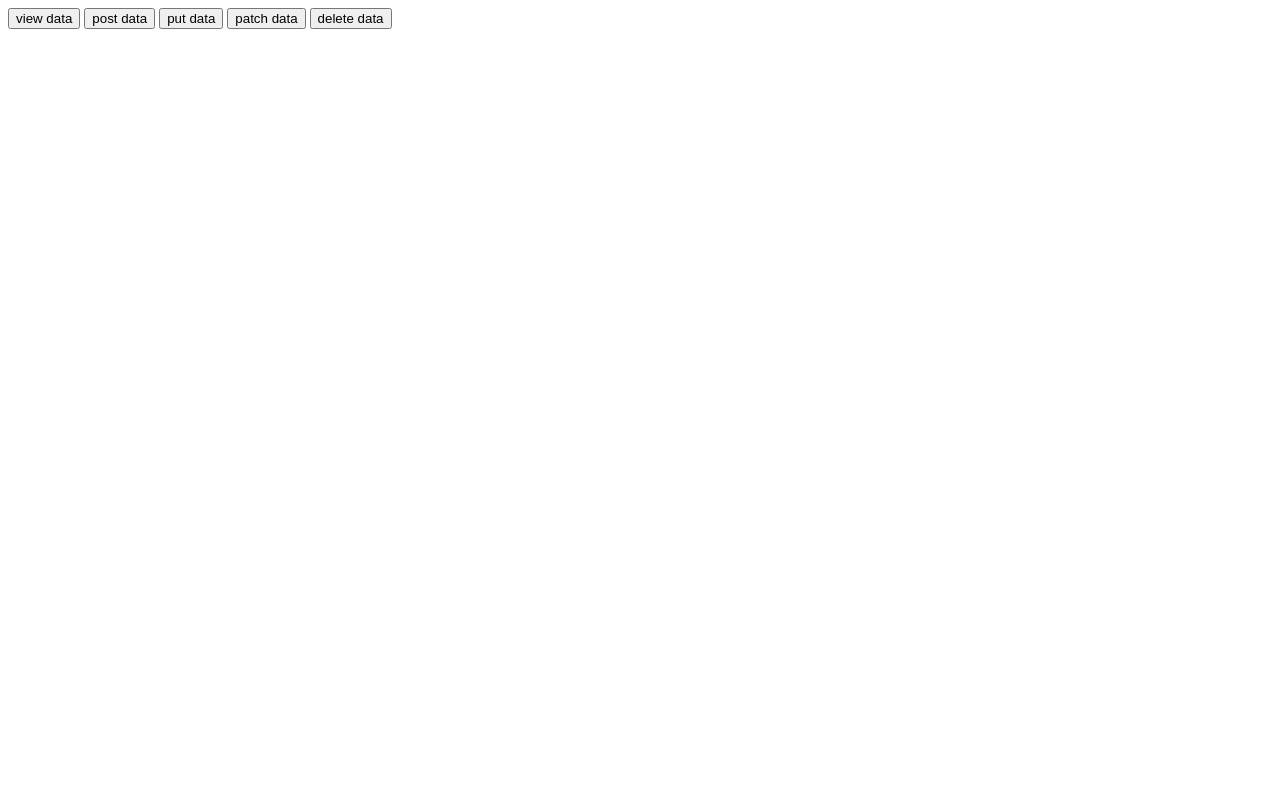
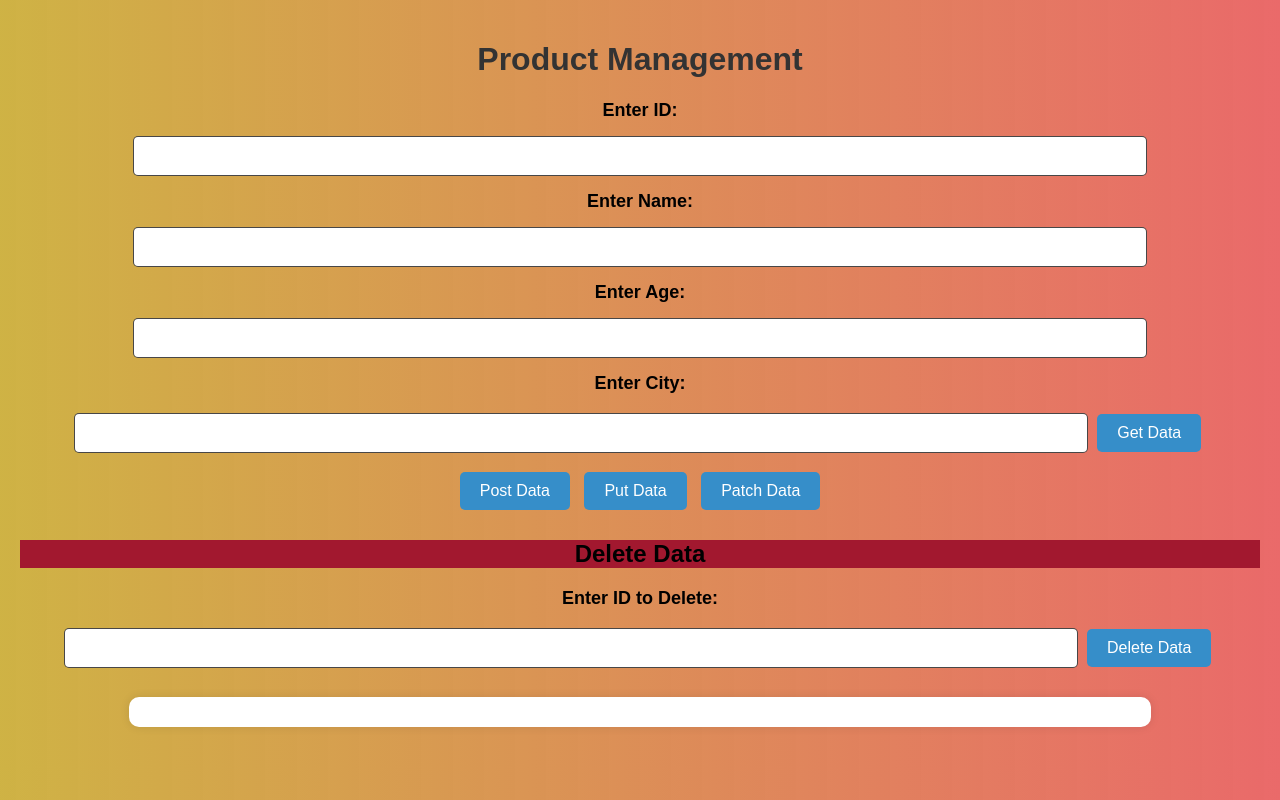
Before and after one commit to Balakrishnayempati/Json_render, a website: page index.html in a window 1280 px wide. Drawn offline with Linux system fonts and the light colour scheme.

Commit message:
json-render

```diff
--- a/index.html
+++ b/index.html
@@ -4,76 +4,179 @@
     <meta charset="UTF-8">
     <meta name="viewport" content="width=device-width, initial-scale=1.0">
     <title>Document</title>
+    <style>
+        body {
+            font-family: Arial, sans-serif;
+            background: linear-gradient(to right, #c3a017cd, #de1717a4);
+            margin: 0;
+            box-sizing: border-box;
+            padding: 20px;
+            text-align: center;
+        }
+        h1 {
+            color: #333;
+        }
+        label {
+            font-size: 18px;
+            font-weight: bold;
+            margin: 10px 0;
+            display: block;
+        }
+        input {
+            width: 80%;
+            padding: 10px;
+            margin: 5px 0;
+            border: 1px solid #1a1818cb;
+            border-radius: 5px;
+            font-size: 16px;
+        }
+        button {
+            background-color: #368ec9;
+            color: white;
+            padding: 10px 20px;
+            margin: 10px 5px;
+            border: none;
+            cursor: pointer;
+            font-size: 16px;
+            border-radius: 5px;
+        }
+        button:hover {
+            background-color: #69c83a;
+
+        }
+        #get-out {
+            width: 80%;
+            margin: 20px auto;
+            padding: 15px;
+            border-radius: 10px;
+            background: white;
+            box-shadow: 0px 0px 10px rgba(0, 0, 0, 0.1);
+            text-align: left;
+        }
+        #hh {
+            color: #000000;
+            background-color:rgb(162, 24, 47);
+
+        }
+        p {
+            font-size: 16px;
+            padding: 5px 0;
+            border-bottom: 1px solid #ddd;
+        }
+        #dee:hover
+        {
+            background-color: red;
+        }
+    </style>
 </head>
 <body>
-    <button id="butt" onclick="get_details()">view data</button>
-    <button onclick="get_post()">post data</button>
-    <button onclick="put_data()">put data</button>
-    <button onclick="patch()">patch data</button>
-    <button onclick="dele()">delete data</button>
+    <h1>Product Management</h1>
 
-   <script>
-     let btn=document.getElementById("butt")
-     btn.addEventListener("click",async function get_details()
-    {
-        let dt=await fetch("http://localhost:3000/data_b")
-        let res=await dt.json()
-        console.log(res)
+    <label>Enter ID:</label>
+    <input id="id" type="text">
 
+    <label>Enter Name:</label>
+    <input id="name" type="text">
 
-    })
-    let obj={
-        name:"hello",
-        age:28
-    }
-    async function get_post()
-    {
-        let dt=await fetch(" http://localhost:3000/data_b",
-        {
-            method:"POST",
-            headers:{
-                "Content-Type":"application/json"
-            },
-            body:JSON.stringify(obj)
-        })
-    }
-    async function put_data()
+    <label>Enter Age:</label>
+    <input id="age" type="text">
 
-    {
-        let obj={
-        city:"delhi"
-    }
-        let id=2
-        let dt=await fetch(`http://localhost:3000/data_b/${id}`,{
-            method:"PUT",
-            headers:{
-                "Content-Type":"application/json"
-            },
-            body:JSON.stringify(obj)
-        })
-    }
-    async function patch()
-    {
-        obj={
-            name:"jenny"
+    <label>Enter City:</label>
+    <input id="city" type="text">
+
+    <button onclick="get_details()">Get Data</button>
+    <button onclick="get_post()">Post Data</button>
+    <button onclick="put_data()">Put Data</button>
+    <button onclick="patch_data()">Patch Data</button>
+
+    <h2 id="hh">Delete Data</h2>
+    <label>Enter ID to Delete:</label>
+    <input id="delete-id" type="text">
+    <button id="dee" onclick="dele()">Delete Data</button>
+
+    <div id="get-out"></div>
+
+    <script>
+        let out = document.getElementById("get-out");
+
+        async function get_details()
+         {
+            alert("You want to see data")
+            let dt = await fetch("http://localhost:3000/data_b");
+            let res = await dt.json();
+            out.innerHTML = "<h2>Data in List</h2>";
+            if (res.length === 0) {
+                out.innerHTML += "<p>Empty List</p>";
+            } else {
+                res.forEach(item => {
+                    out.innerHTML += `<p><b>ID:</b> ${item.id}, <b>Name:</b> ${item.name}, <b>Age:</b> ${item.age}, <b>City:</b> ${item.city}</p>`;
+                });
+            }
         }
-        let id=2
-        let dt=await fetch(`http://localhost:3000/data_b/${id}`,{
-            method:"PATCH",
-            headers:{
-                "Content-Type":"application/json"
-            },
-            body:JSON.stringify(obj)
-        })
-    }
-    async function dele()
-    {
-        let dt=await fetch("http://localhost:3000/data_b/6",{
-            method:"DELETE"
 
-        })
-    }
+        async function get_post() {
+            alert("You want to post data to list")
+            let obj = {
+                id: document.getElementById("id").value,
+                name: document.getElementById("name").value,
+                age: document.getElementById("age").value,
+                city: document.getElementById("city").value
+            };
+            let dt = await fetch("http://localhost:3000/data_b", {
+                method: "POST",
+                headers: {
+                    "Content-Type": "application/json"
+                },
+                body: JSON.stringify(obj)
+            });
+            let res = await dt.json();
+            out.innerHTML = `<h2>Added Task</h2><p>ID: ${res.id}, Name: ${res.name}, Age: ${res.age}, City: ${res.city}</p>`;
+        }
 
+        async function put_data() {
+            alert("You want to put data to list")
+            let id = document.getElementById("id").value;
+            let obj = {
+                name: document.getElementById("name").value,
+                age: document.getElementById("age").value,
+                city: document.getElementById("city").value
+            };
+            let dt = await fetch(`http://localhost:3000/data_b/${id}`, {
+                method: "PUT",
+                headers: {
+                    "Content-Type": "application/json"
+                },
+                body: JSON.stringify(obj)
+            });
+            let res = await dt.json();
+            out.innerHTML = `<h2>Updated Task (PUT)</h2><p>ID: ${id}, Name: ${res.name}, Age: ${res.age}, City: ${res.city}</p>`;
+        }
+
+        async function patch_data() {
+            alert("You want to pacth data to list")
+            let id = document.getElementById("id").value;
+            let obj = {};
+            if (document.getElementById("name").value) obj.name = document.getElementById("name").value;
+            if (document.getElementById("age").value) obj.age = document.getElementById("age").value;
+            if (document.getElementById("city").value) obj.city = document.getElementById("city").value;
+            let dt = await fetch(`http://localhost:3000/data_b/${id}`, {
+                method: "PATCH",
+                headers: {
+                    "Content-Type": "application/json"
+                },
+                body: JSON.stringify(obj)
+            });
+            let res = await dt.json();
+            out.innerHTML = `<h2>Updated Task (PATCH)</h2><p>ID: ${id}, Name: ${res.name}, Age: ${res.age}, City: ${res.city}</p>`;
+        }
+
+        async function dele() {
+            let id = document.getElementById("delete-id").value;
+            await fetch(`http://localhost:3000/data_b/${id}`, {
+                method: "DELETE"
+            });
+            out.innerHTML = `<h2>Deleted Task</h2><p>Deleted ID: ${id}</p>`;
+        }
     </script>
 </body>
 </html>
```
Also changed, not shown: data.json (+16 -17 lines).
